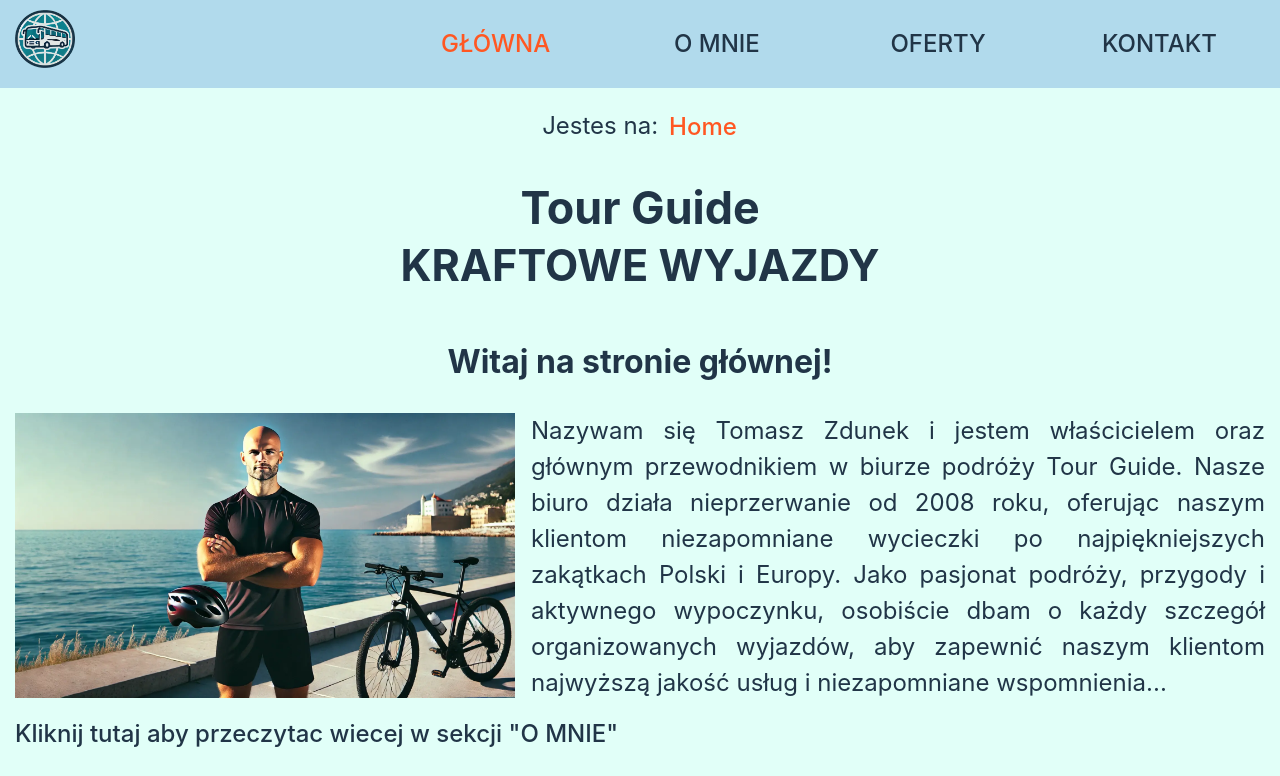
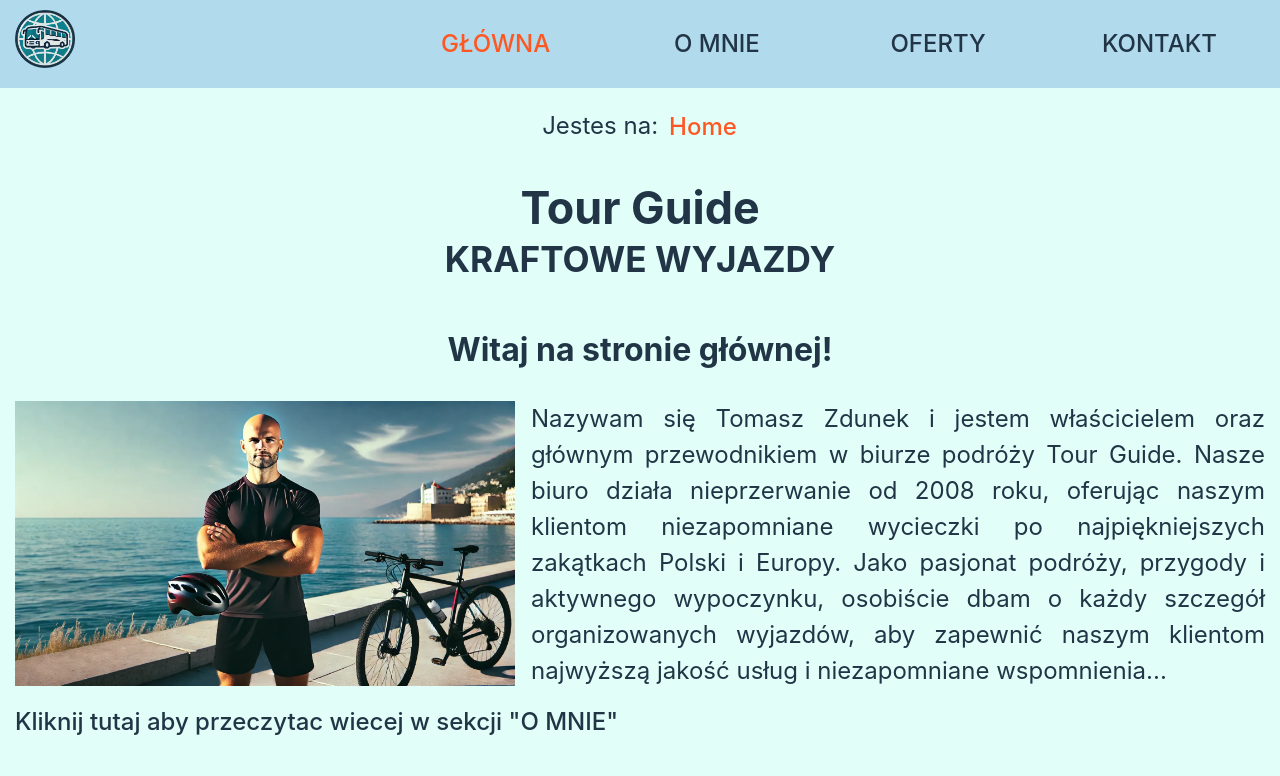
Before and after one commit to MariuszRozycki/tour-guide-pl, a React (Vite) app: page / in a window 1280 px wide. Shown: the top 776 px of the page. Built offline with nearby package versions, Linux system fonts and the light colour scheme.

Commit message:
feature: install uuid library

```diff
--- a/package.json
+++ b/package.json
@@ -17,7 +17,8 @@
     "react-router-dom": "^6.26.0",
     "react-slick": "^0.30.2",
     "slick-carousel": "^1.8.1",
-    "tour-guide-pl": "file:"
+    "tour-guide-pl": "file:",
+    "uuid": "^10.0.0"
   },
   "devDependencies": {
     "@types/react": "^18.3.3",
--- a/src/components/Home/Home.tsx
+++ b/src/components/Home/Home.tsx
@@ -1,8 +1,6 @@
 import HomeAboutText from "./HomeAboutText";
 import MainHeading from "../MainHeading/MainHeading";
 import HomeSlider from "./HomeSlider";
-
-// import "./Home.css";
 
 const Home = () => {
   return (
--- a/src/components/PageNavigator/PageNavigator.tsx
+++ b/src/components/PageNavigator/PageNavigator.tsx
@@ -35,7 +35,7 @@ const PageNavigator = () => {
     goBackBtn = (
       <li className="arrow-wrapper">
         <button className="PageNavigator-buttons" onClick={goBack}>
-          <img className="bo-back-arrow" src="/public/icons/go-back-arrow.svg" alt="Go back arrow" />
+          <img className="bo-back-arrow" src="/icons/go-back-arrow.svg" alt="Go back arrow" />
           <p>Poprzednia</p>
         </button>
       </li>
--- a/src/styles/global.css
+++ b/src/styles/global.css
@@ -33,8 +33,8 @@ body {
 
   /* font-size */
   --h1-fs: clamp(2.5rem, 5vw, 2.8rem);
-  --h1-spam-fs: clamp(2rem, 5vw, 2.7rem);
-  --h2-fs: clamp(1.5rem, 5vw, 2rem);
+  --h1-spam-fs: clamp(1.6rem, 3vw, 2.2rem);
+  --h2-fs: clamp(1.5rem, 3vw, 2rem);
   --a-link-fs: clamp(1rem, 2vw, 1.5rem);
   --paragraph-fs: clamp(1rem, 3vw, 1.5rem);
   --paragraph-slider-fs: clamp(1rem, 2vw, 1.5rem);
```
Also changed, not shown: 1 other file (tests, documents, lock files or other folders).
